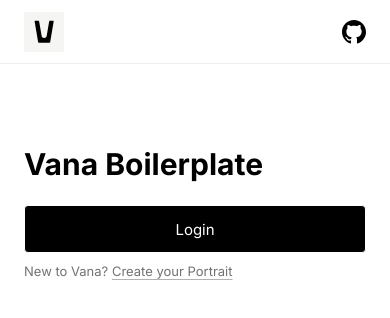
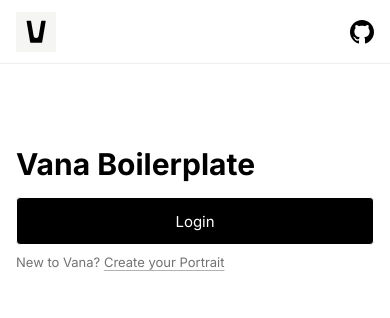
Before and after one commit to corsali/vana-studio, a Next.js app: page / in a window 390 px wide. Shown: the top 318 px of the page. Built offline with nearby package versions, Linux system fonts and the light colour scheme.

Commit message:
fix mobile layout spacing

```diff
--- a/components/prompt/Prompt.js
+++ b/components/prompt/Prompt.js
@@ -36,7 +36,7 @@
       <h1>Create with your Portrait</h1>
       <section className="w-full space-y-4">
         <p>Here's some examples from your current portrait model:</p>
-        <div className={promptStyles.gallery} style={{ minHeight: 204 }}>
+        <div className={`${promptStyles.gallery} ${promptStyles.galleryHeight}`}>
           {randomExhibitImages?.map((image, i) => (
             <div key={`${image}-${i}`} className={promptStyles.galleryImage}>
               <img src={image} key={i} />
--- a/components/prompt/Prompt.module.css
+++ b/components/prompt/Prompt.module.css
@@ -2,6 +2,16 @@
   display: grid;
   grid-template-columns: repeat(3, minmax(0, 1fr));
   gap: var(--space-4);
+}
+
+.galleryHeight {
+  min-height: 204px;
+}
+
+@media (max-width: 680px) {
+  .galleryHeight {
+    min-height: 115px;
+  }
 }
 
 .galleryImage {
--- a/styles/Home.module.css
+++ b/styles/Home.module.css
@@ -179,7 +179,7 @@
 }
 
 /* Mobile */
-@media (max-width: 700px) {
+@media (max-width: 680px) {
   .main h1 {
     font-size: var(--heading-size-2);
   }
--- a/styles/globals.css
+++ b/styles/globals.css
@@ -55,13 +55,14 @@
 }
 
 /* BASE STYLES */
+/* clamp computer: https://codesandbox.io/s/clamp-linear-intepolation-based-on-viewport-width-builder-forked-c37i3 */
 :root {
   --max-width: 680px;
   --dialog-width: 584px;
-  --space-1: 48px;
-  --space-2: 24px;
-  --space-3: 16px;
-  --space-4: 9px;
+  --space-1: clamp(32px, 1.4988rem + 1.937vw, 48px);
+  --space-2: clamp(16px, 0.7494rem + 0.9685vw, 24px);
+  --space-3: clamp(12px, 0.6247rem + 0.4843vw, 16px);
+  --space-4: clamp(8px, 0.4687rem + 0.1211vw, 9px);
   --heading-size-1: 36px;
   --heading-size-2: 30px;
   --heading-size-3: 24px;
```
